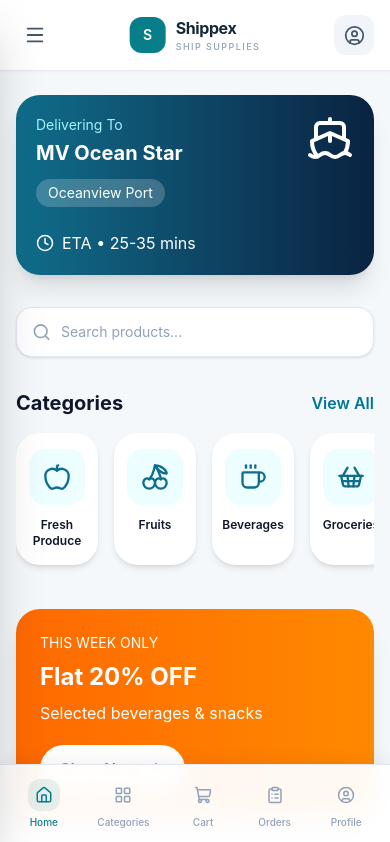
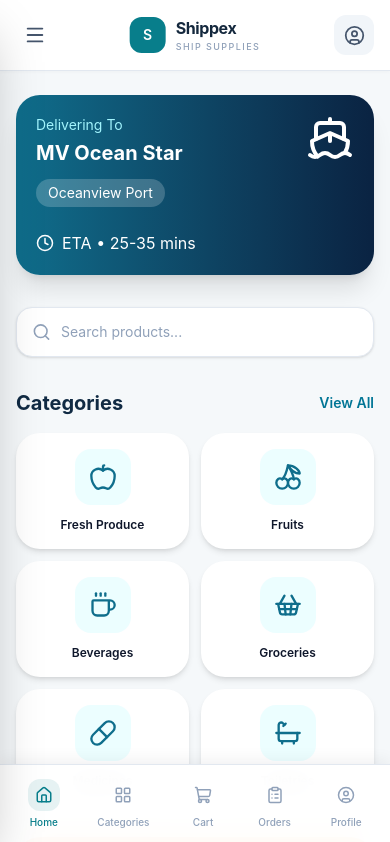
Before and after one commit to ShippexDevs/Shippex-Frontend, a React (Vite) app: page / in a window 390 px wide. Shown: the top 842 px of the page. Built offline with nearby package versions, Linux system fonts and the light colour scheme; no server answers.

Commit message:
Changed AppUser home page categories section glider

```diff
--- a/src/components/checkout/ArrivalDetailsCard.jsx
+++ b/src/components/checkout/ArrivalDetailsCard.jsx
@@ -274,11 +274,7 @@ function ArrivalDetailsCard({
           {calendarOpen && (
             <div
               className="
-                absolute
-                left-0
-                right-0
-                top-[calc(100%+8px)]
-                z-10
+                mt-2
                 overflow-hidden
                 rounded-2xl
                 border
@@ -401,10 +397,12 @@ function ArrivalDetailsCard({
                     );
                   }
 
-                  const disabled = isBefore(
+                  const previousMonthDate = isBeforeMonth(
                     date,
-                    today
+                    visibleMonth
                   );
+                  const disabled =
+                    previousMonthDate || isBefore(date, today);
 
                   const selected =
                     selectedDate &&
@@ -414,8 +412,8 @@ function ArrivalDetailsCard({
                     isSameDay(date, today);
 
                   const currentMonth =
-                    date.getMonth() ===
-                    visibleMonth.getMonth();
+                    date.getMonth() === visibleMonth.getMonth() &&
+                    date.getFullYear() === visibleMonth.getFullYear();
 
                   return (
                     <button
@@ -437,13 +435,13 @@ function ArrivalDetailsCard({
                         font-medium
                         transition
                         ${
-                          !currentMonth
-                            ? "text-slate-300"
-                            : disabled
-                              ? "cursor-not-allowed text-slate-300"
-                              : selected
-                                ? "bg-[#087E8B] text-white shadow-sm"
-                                : "text-slate-700 hover:bg-[#EAF7F8] hover:text-[#087E8B]"
+                          disabled
+                            ? "cursor-not-allowed text-slate-300 opacity-50"
+                            : selected
+                              ? "bg-[#087E8B] text-white shadow-sm"
+                              : currentMonth
+                                ? "text-slate-700 hover:bg-[#EAF7F8] hover:text-[#087E8B]"
+                                : "font-semibold text-[#087E8B] hover:bg-[#EAF7F8]"
                         }
                       `}
                     >
@@ -503,7 +501,7 @@ function ArrivalDetailsCard({
 
       {/* Time */}
 
-      <div className="relative z-20 mt-5">
+      <div className="mt-5">
         <label
           htmlFor="estimatedDeliveryTime"
           className="mb-2 block text-sm font-medium text-slate-700"
@@ -653,50 +651,20 @@ function isCurrentMonth(month, today) {
 function getCalendarDays(month) {
   const year = month.getFullYear();
   const monthIndex = month.getMonth();
+  const startingDay = new Date(year, monthIndex, 1).getDay();
 
-  const firstDay = new Date(
-    year,
-    monthIndex,
-    1
+  return Array.from(
+    { length: 42 },
+    (_, index) => new Date(year, monthIndex, index - startingDay + 1)
   );
+}
 
-  const daysInMonth = new Date(
-    year,
-    monthIndex + 1,
-    0
-  ).getDate();
-
-  const startingDay = firstDay.getDay();
-
-  const days = [];
-
-  for (
-    let index = 0;
-    index < startingDay;
-    index += 1
-  ) {
-    days.push(null);
-  }
-
-  for (
-    let day = 1;
-    day <= daysInMonth;
-    day += 1
-  ) {
-    days.push(
-      new Date(
-        year,
-        monthIndex,
-        day
-      )
-    );
-  }
-
-  while (days.length % 7 !== 0) {
-    days.push(null);
-  }
-
-  return days;
+function isBeforeMonth(date, month) {
+  return (
+    date.getFullYear() < month.getFullYear() ||
+    (date.getFullYear() === month.getFullYear() &&
+      date.getMonth() < month.getMonth())
+  );
 }
 
 export default ArrivalDetailsCard;
--- a/src/components/home/CategoriesSection.jsx
+++ b/src/components/home/CategoriesSection.jsx
@@ -2,36 +2,51 @@ import { useNavigate } from "react-router-dom";
 import { categories } from "../../data/categories";
 import CategoryCard from "./CategoryCard";
 
+const HOME_CATEGORY_LIMIT = 6;
+
 function CategoriesSection() {
   const navigate = useNavigate();
 
+  const visibleCategories = categories.slice(
+    0,
+    HOME_CATEGORY_LIMIT
+  );
+
   return (
     <section>
+      {/* Header */}
 
-      <div className="flex justify-between mb-4">
-
-        <h2 className="text-xl font-bold">
+      <div className="mb-4 flex items-center justify-between">
+        <h2 className="text-xl font-bold text-[#102A43]">
           Categories
         </h2>
 
         <button
+          type="button"
           onClick={() => navigate("/categories")}
-          className="text-cyan-700 font-semibold"
+          className="
+            text-sm
+            font-semibold
+            text-cyan-700
+            transition
+            hover:text-cyan-800
+          "
         >
           View All
         </button>
+      </div>
 
-      </div>
+      {/* Category Grid */}
 
       <div
         className="
-          flex
-          gap-4
-          overflow-x-auto
-          pb-3
+          grid
+          grid-cols-2
+          gap-3
+          sm:grid-cols-3
         "
       >
-        {categories.map((category) => (
+        {visibleCategories.map((category) => (
           <CategoryCard
             key={category.id}
             icon={category.icon}
@@ -42,7 +57,6 @@ function CategoriesSection() {
           />
         ))}
       </div>
-
     </section>
   );
 }
```
